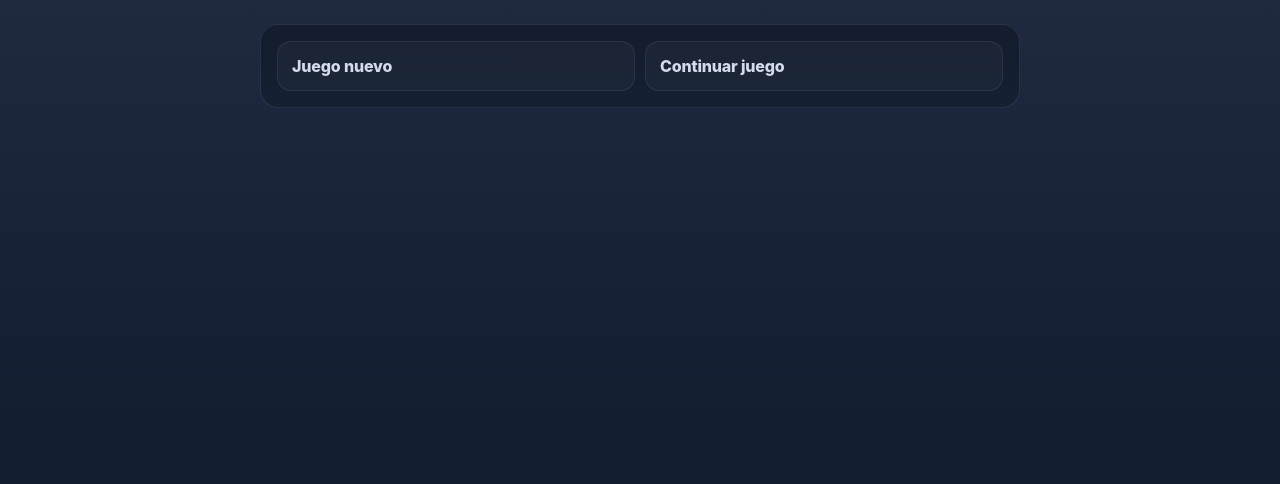
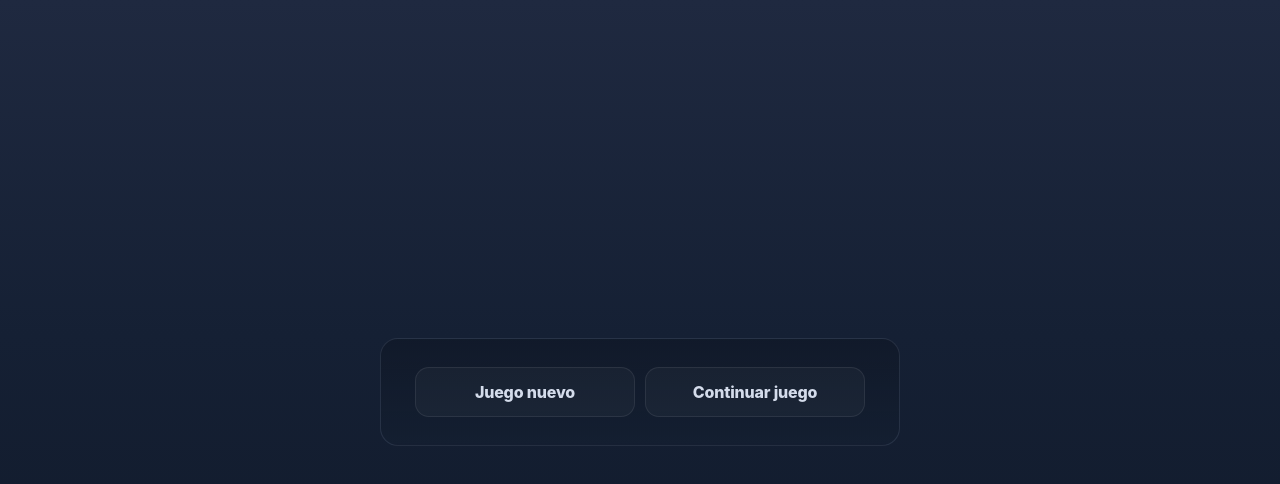
Before and after one commit to Jscmulfari/domino-assistant, a plain HTML site: page index.html in a window 1280 px wide. Drawn offline with Linux system fonts and the light colour scheme.

Commit message:
Center initial game menu

```diff
--- a/index.html
+++ b/index.html
@@ -164,10 +164,18 @@
       gap:20px;
     }
 
+    .app.menu-active{
+      justify-content:center;
+    }
+
     .board{
       width:min(760px, calc(100vw - 28px));
       position:relative;
       z-index:1;
+    }
+
+    .board.menu-focus{
+      width:min(520px, calc(100vw - 28px));
     }
 
     .app > .board:first-of-type{order:1}
@@ -299,6 +307,16 @@
       gap:14px;
     }
 
+    .menu-active .gate-panel{
+      text-align:center;
+      padding:28px 24px;
+      gap:18px;
+    }
+
+    .menu-active .gate-actions{
+      justify-content:center;
+    }
+
     .gate-actions{
       display:flex;
       gap:10px;
@@ -317,6 +335,11 @@
       font-weight:800;
       letter-spacing:-.01em;
       transition:border-color .14s ease, background .14s ease, transform .14s ease;
+    }
+
+    .menu-active .gate-btn{
+      flex:0 1 220px;
+      text-align:center;
     }
 
     .gate-btn:hover{
@@ -1257,7 +1280,8 @@
 
     @media (max-width:680px){
       .gate-actions{flex-direction:column;}
-      .gate-btn{width:100%;}
+      .gate-btn,
+      .menu-active .gate-btn{width:100%;flex:1 1 auto;}
       .app{padding:20px 10px 20px}
       .shell{padding:10px;border-radius:22px}
       .hero,
@@ -1419,6 +1443,8 @@
     };
 
     const root=document.documentElement;
+    const app=document.querySelector('.app');
+    const board=document.querySelector('.board');
     const startPanel=document.getElementById('startPanel');
     const newGameBtn=document.getElementById('newGameBtn');
     const continueGameBtn=document.getElementById('continueGameBtn');
@@ -1550,6 +1576,9 @@
       const atStart=state.phase==='start_menu';
       const atPoints=state.phase==='points_menu';
       const atBuilder=state.phase==='build_hand' || state.phase==='hand_confirmed';
+      const menuActive=atStart || atPoints;
+      app.classList.toggle('menu-active', menuActive);
+      board.classList.toggle('menu-focus', menuActive);
       startPanel.classList.toggle('hidden', !atStart);
       pointsPanel.classList.toggle('flow-locked', !atPoints);
       valuesPanel.classList.toggle('flow-locked', !atBuilder);
```
